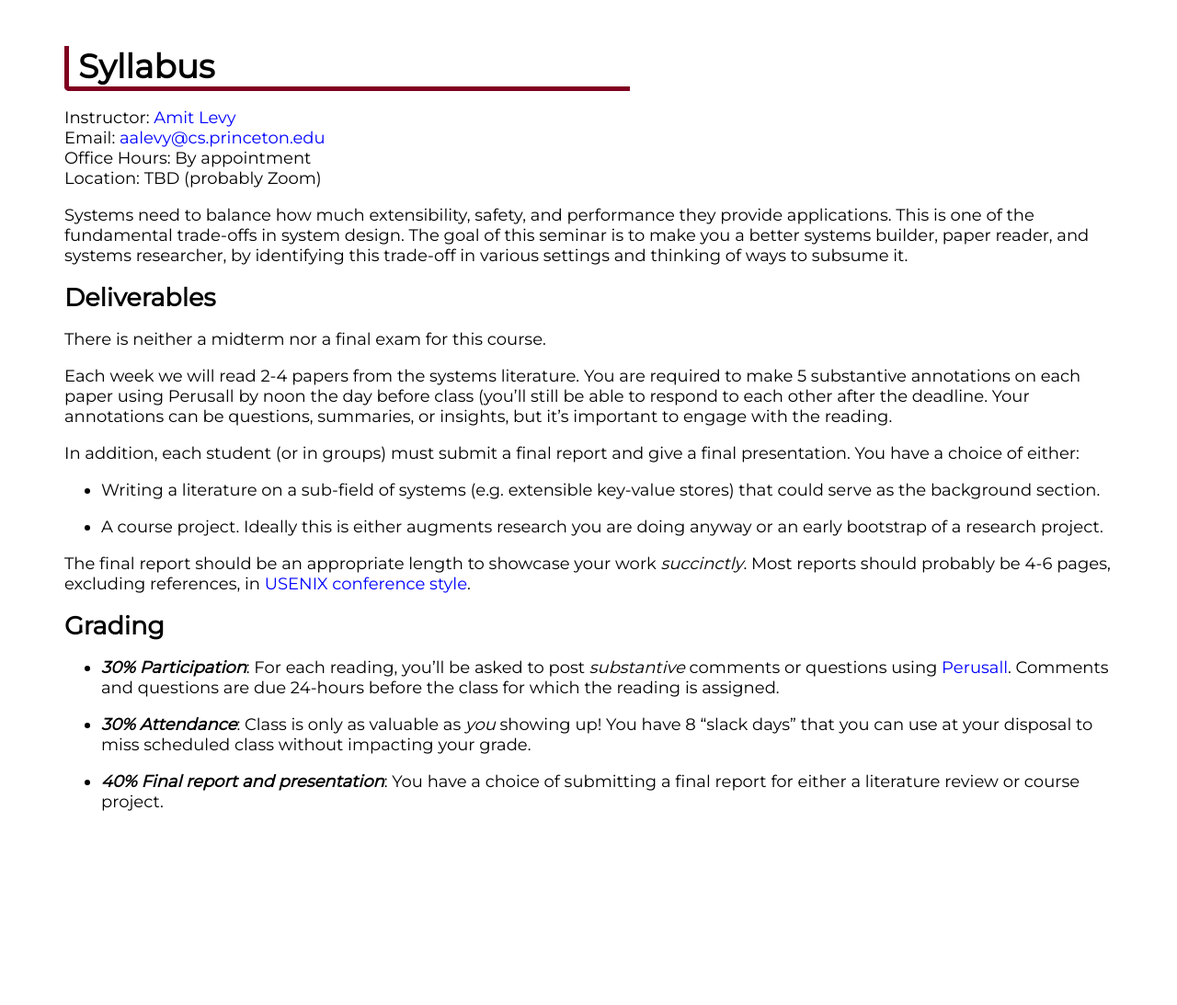
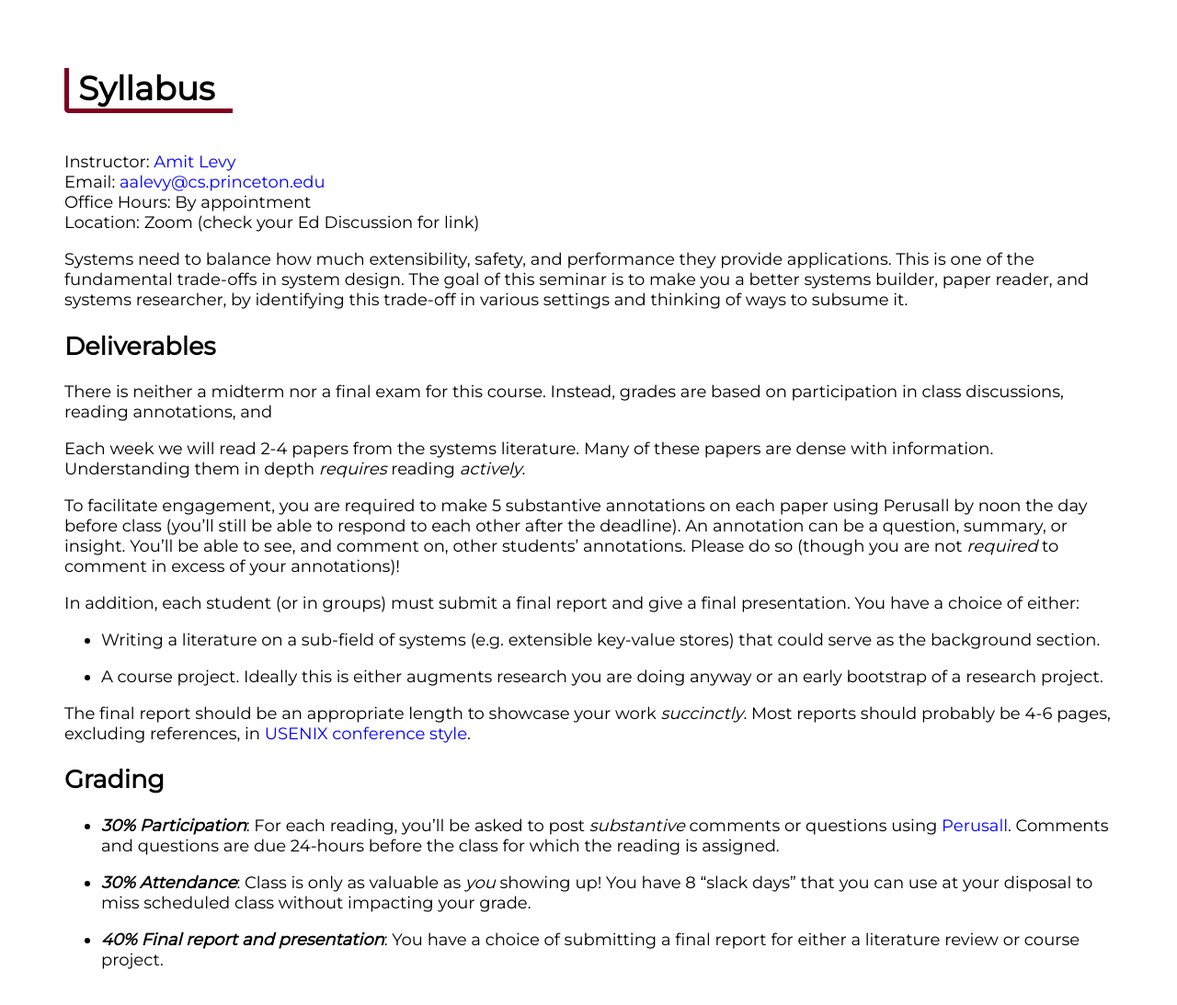
Before and after one commit to PrincetonSystems/os-seminar, a Jekyll site: the page built from index.markdown, in a window 1280 px wide, cut to the strip 223-1386 px from the top of the page. Shown: the top 1093 px of the strip at 92% size. Built offline with Jekyll 4.4.1, drawn with Linux system fonts in a browser that asks for light colours; before the commit the page ends 1214 px from its top, so only the background shows below that.

Commit message:
start adding lecture notes

```diff
--- a/_config.yml
+++ b/_config.yml
@@ -29,6 +29,19 @@ sass:
   sass_dir: _sass
   style: compressed
 
+collections:
+  notes:
+    output: true
+    permalink: /:collection/:title
+
+defaults:
+  -
+    scope:
+      path: ""
+      type: "notes"
+    values:
+      layout: "notes"
+
 exclude:
   - .sass-cache/
   - .jekyll-cache/
--- a/_includes/header.html
+++ b/_includes/header.html
@@ -2,9 +2,12 @@
 <h2>{{ site.subtitle }}</h2>
 
 <nav>
+  <input type="checkbox" id="toggle_menu"></input>
+  <label for="toggle_menu"><div></div><div></div><div></div></label>
   <ul>
     <li><a href="{{ "/" | relative_url }}">Syllabus</a></li>
     <li><a href="{{ "/readings" | relative_url }}">Readings</a></li>
+    <li><a href="{{ "/notes" | relative_url }}">Notes</a></li>
     <li><a href="{{ "/project" | relative_url }}">Term Project</a></li>
     <li><a href="{{ "/schedule" | relative_url }}">Schedule</a></li>
   </ul>
--- a/_layouts/page.html
+++ b/_layouts/page.html
@@ -2,6 +2,6 @@
 layout: default
 ---
 
-{%- if page.title -%}<h1>{{ page.title }}</h1>{%- endif -%}
+{%- if page.title -%}<h1 class="title">{{ page.title }}</h1>{%- endif -%}
 
 {{ content }}
--- a/_sass/base.scss
+++ b/_sass/base.scss
@@ -1,4 +1,6 @@
-h1, h2, h3, h4, div, body {
+@import "https://cdnjs.cloudflare.com/ajax/libs/font-awesome/4.7.0/css/font-awesome.min.css";
+
+body {
   margin: 0;
   padding: 0;
 }
@@ -15,6 +17,39 @@ body {
 
 header, main, footer {
   padding: 1em 2em;
+}
+
+label[for="toggle_menu"], input {
+  display: none;
+}
+
+#toggle_menu ~ label[for="toggle_menu"] {
+  div {
+    background-color: white;
+    height: 5px;
+    width: 35px;
+    margin: 6px auto;
+    opacity: 1;
+    transition: inherit;
+  }
+  transition: all 0.3s ease;
+}
+
+#toggle_menu:checked ~ label[for="toggle_menu"] {
+  div {
+    height: 0;
+    width: 0;
+    margin: auto auto 0 auto;
+  }
+  div:last-of-type {
+    display: block;
+    background: none;
+    width: 0;
+    height: 0;
+    border-left: 20px solid transparent;
+    border-right: 20px solid transparent;
+    border-top: calc(5px * 3) solid white;
+  }
 }
 
 header {
@@ -39,7 +74,13 @@ header {
   display: grid;
   grid-template-areas: "title nav"
                        "subtt subtt";
+  grid-template-columns: 1fr auto;
   grid-gap: 1em;
+  h1, h2, h3, h4 {
+    margin: 0;
+    padding: 0;
+  }
+
   h1 {
     grid-area: title;
   }
@@ -71,15 +112,25 @@ header {
   }
 }
 
-@media all and (max-width: 900px) {
+@media all and (max-width: 1024px) {
   header {
-    position: relative;
     grid-template-areas: "title"
                          "subtt"
                          "nav";
-    nav ul li {
-      flex-basis: 100%;
-      padding: 1em 0 0 0;
+    nav {
+      text-align: center;
+      label[for="toggle_menu"] {
+        display: inline-block;
+        text-align: center;
+      }
+      ul li {
+        flex-basis: 100%;
+        padding: 1em 0 0 0;
+      }
+
+      input[type="checkbox"]:not(:checked) ~ ul {
+        display: none;
+      }
     }
   }
 }
@@ -87,15 +138,19 @@ header {
 main {
   max-width: 1140px;
   margin: 2em auto;
-  h1 {
-    max-width: 600px;
+  .title {
+    h1, h2 {
+      padding: 0;
+      margin: 0;
+    }
+    display: inline-block;
     border-width: 0;
     border-color: #800020;
     border-style: solid;
     border-left-width: 5px;
     border-bottom-width: 5px;
     border-radius: 0 0 0 5px;
-    padding-left: 10px;
+    padding: 0 20px 0 10px;
   }
 }
 
--- a/index.markdown
+++ b/index.markdown
@@ -6,7 +6,7 @@ title: Syllabus
 Instructor: [Amit Levy](https://amitlevy.com)\
 Email: <aalevy@cs.princeton.edu>\
 Office Hours: By appointment\
-Location: TBD (probably Zoom)
+Location: Zoom (check your Ed Discussion for link)
 
 Systems need to balance how much extensibility, safety, and performance they
 provide applications. This is one of the fundamental trade-offs in system
@@ -14,16 +14,20 @@ design. The goal of this seminar is to make you a better systems builder, paper
 reader, and systems researcher, by identifying this trade-off in various
 settings and thinking of ways to subsume it.
 
-
 ## Deliverables
 
-There is neither a midterm nor a final exam for this course.
+There is neither a midterm nor a final exam for this course. Instead, grades are based on participation in class discussions, reading annotations, and
 
-Each week we will read 2-4 papers from the systems literature. You are
-required to make 5 substantive annotations on each paper using Perusall
-by noon the day before class (you'll still be able to respond to each
-other after the deadline. Your annotations can be questions, summaries,
-or insights, but it's important to engage with the reading.
+Each week we will read 2-4 papers from the systems literature. Many of these
+papers are dense with information. Understanding them in depth _requires_
+reading _actively_.
+
+To facilitate engagement, you are required to make 5 substantive annotations on
+each paper using Perusall by noon the day before class (you'll still be able to
+respond to each other after the deadline). An annotation can be a question,
+summary, or insight. You'll be able to see, and comment on, other students'
+annotations. Please do so (though you are not _required_ to comment in excess
+of your annotations)!
 
 In addition, each student (or in groups) must submit a final report and
 give a final presentation. You have a choice of either:
```
Also changed, not shown: _layouts/notes.html (added, +9 -0 lines), _notes/01-introduction.md (added, +228 -0 lines), _notes/02-administrativia.md (added, +23 -0 lines), _notes/03-monolithic.md (added, +115 -0 lines), _notes/04-microkernel.md (added, +61 -0 lines), notes.markdown (added, +10 -0 lines), readings.markdown (+14 -2 lines).
